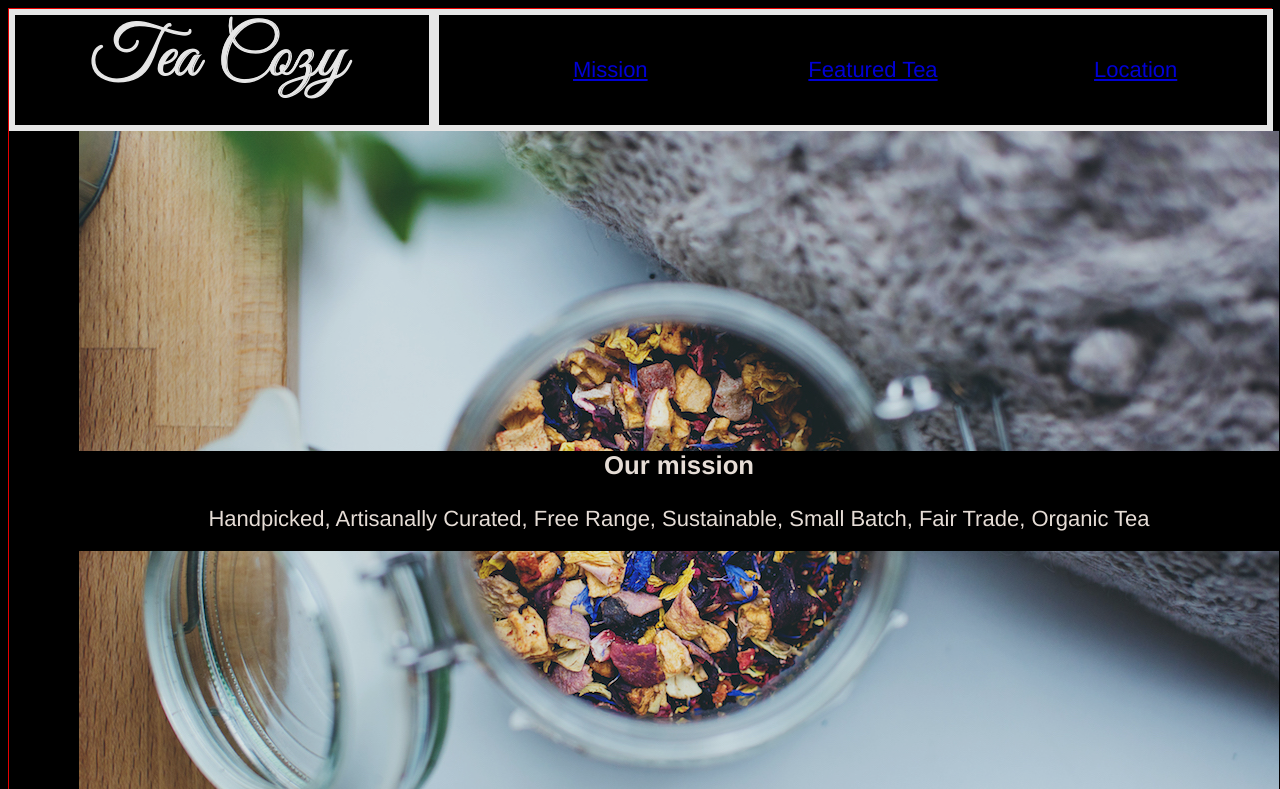
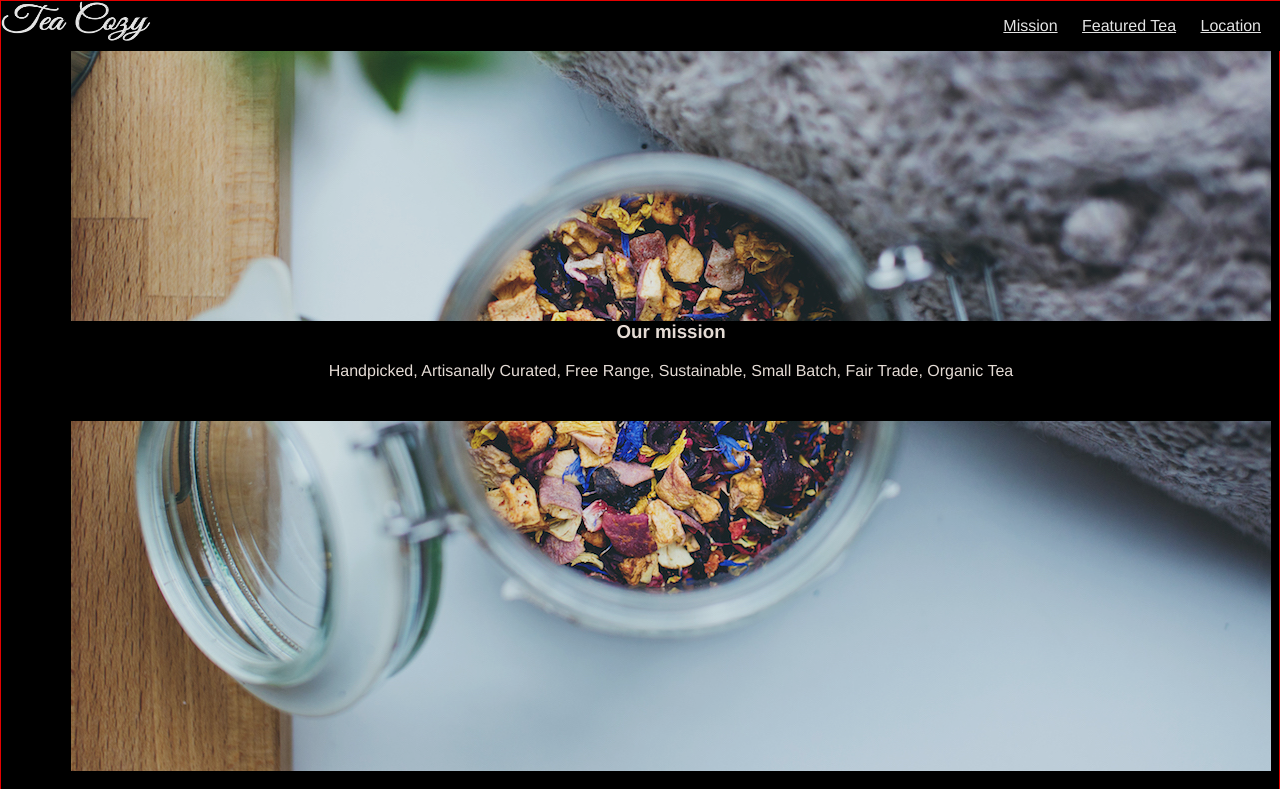
Before and after one commit to Sryma/Tea-cozy, a plain HTML site: page index.html in a window 1280 px wide. Shown: the top 789 px of the page. Drawn offline with Linux system fonts and the light colour scheme.

Commit message:
first commit

```diff
--- a/index.html
+++ b/index.html
@@ -10,13 +10,13 @@
 <!--header section-->
 <div class="header">
 	<div class="child">
-		<img src="image/img-tea-cozy-logo.png">
+		<img width=150 height= 40 src="image/img-tea-cozy-logo.png">
 	</div>
 	<div class="child_1">
 		<ul>
-			<li><a href="#">Mission</a></li>
-			<li><a href="#">Featured Tea</a></li>
-			<li><a href="#">Location</a></li>
+			<li><a href="Our mission" >Mission</a></li>
+			<li><a href="#" >Featured Tea</a></li>
+			<li><a href="Location" >Location</a></li>
 		</ul>
 	</div>
 </div>
@@ -62,7 +62,7 @@
 
 <!---location-->
 <div id="locations" >
-	<h3> DownTown</h3>
+	<h3> Location</h3>
 	<div class="container_1">
 		<div class="location">
 			<h3>Downtown</h3>
@@ -85,10 +85,14 @@
 	</div>
 </div>
 <div class="footer">
-	<h3>The Tea Cozy</h3>
-	<p> contact@the teacozy.com</p>
-	<p>917-555-8904</p>
-	<span>copyright The Tea Cozy 2017</span>
+	<div class="com">
+		<h3>The Tea Cozy</h3>
+		<p> contact@the teacozy.com</p>
+		<p>917-555-8904</p>
+	</div>
+	<div class="cozy">
+		<p>copyright The Tea Cozy 2017</p>
+	</div>
 </div>
 </body>
 </html>
--- a/style.css
+++ b/style.css
@@ -3,43 +3,61 @@
 
 body{
 	font-family: Helvetica;
-	font-size: 22px;
+	/*font-size: 22px;*/
 	color: seashell;
 	background-color: black;
 	border: 1px solid red;
 	opacity: 0.9;
 	text-align: center;
+	margin:0px;
 
 }
 .header{
 	display: flex;
 	flex-direction:row;
-	border: 1px solid white;
+	/*border: 1px solid white;*/
 	width:100%;
-	/*position:fixed;
-	z-index: 1;*/
+
+	position:fixed;
+	z-index: 1;
+	background-color: black;
+	/* we provide it as when we put fixed It doesnot part of the body,It behaves like individual Identity*/
+	margin-top:0px;
 }
 .child,.child_1{
 	flex:1;
-	border:5px solid white;
+	/*border:5px solid white;*/
 }
 .child{
-	font-size: 20px;
+	font-size: 10px;
+
+	text-align: left;
 }
 .child_1{
-	flex:2;
+	flex:1;
 }
 ul{
-	display: flex;
+	/*display: flex;
+	flex-flow: row;*/
 	list-style: none;
-	justify-content: flex-end;
-	align-content: center;
-}
+	/*justify-content: center;
+	align-content: center;*/
+	text-align: right;
+	}
 ul li{
 	flex:1;
-	padding: 20px 0px;
-	color: white!important;
+	display: inline-block;
+	margin-right: 20px;
 
+
+
+}
+a{
+	color: white;
+
+}
+a:hover{
+	background-color: orange;
 }
 .mission{
 	background-image: url("image/img-mission-background.jpg");
@@ -49,6 +67,8 @@ ul li{
 	padding-top: 70px;
 	/*border:5px solid white;*/
 	margin-left:70px;
+	position: relative;
+
 }
 .spice{
 	width:100%;
@@ -115,6 +135,15 @@ div{
 	background: black;
 	margin-right: 10px;
 }
-.footer span{
-	text-align: right;
+.footer{
+	display:flex;
+	flex-direction: column;
+	margin-top: 10px;
 }
+.com,.cozy {
+	flex:1;
+
+}
+.cozy{
+	text-align: left;
+}
```
Also changed, not shown: 2 other files.
